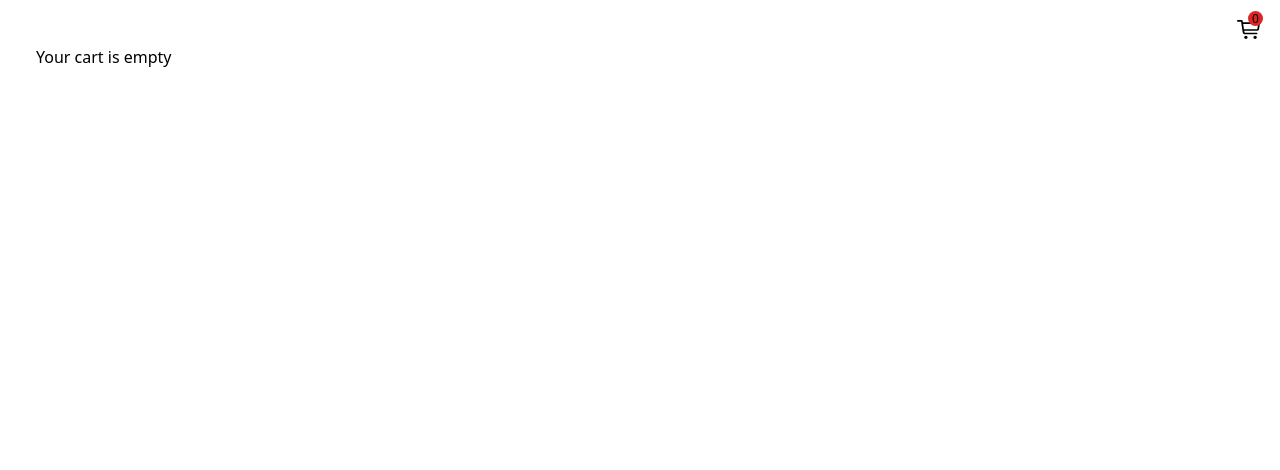
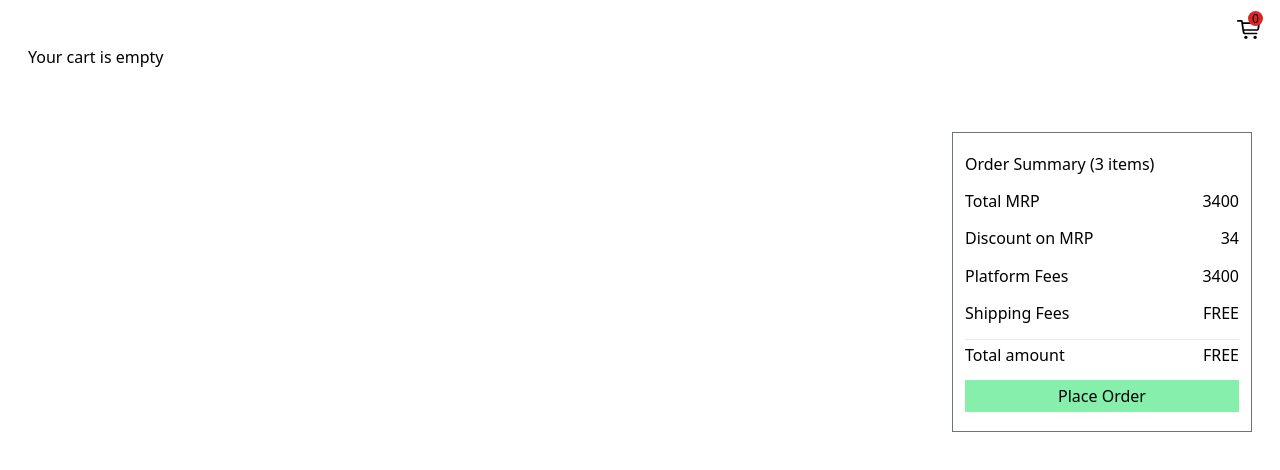
Before and after one commit to anjali24671/cartApp, a SvelteKit app: page /cart in a window 1280 px wide. Shown: the top 470 px of the page. Built offline with nearby package versions, Linux system fonts and the light colour scheme.

Commit message:
Make basic layout of Order Summary

```diff
--- a/src/components/CartProduct.svelte
+++ b/src/components/CartProduct.svelte
@@ -13,7 +13,7 @@
 
 </script>
 
-<section class="flex p-3  rounded-md overflow-hidden justify-center h-[170px]  hover:bg-gray-600">
+<section class="flex p-3 overflow-hidden justify-center h-[170px] hover:bg-gray-600 border border-gray-500 ">
     <div class="w-[180px]">
         <img class="object-cover rounded-[4px] h-full" alt={book.name} src={book.photoURL}/>
     </div>
@@ -24,8 +24,12 @@
             <div class="text-xs">{book.language}</div>
        </div>
        <div class="text-sm self-start font-semibold text-orange-600 flex py-1 justify-center gap-5">
-           <button on:click={handleRemove}>REMOVE</button>
            <Quantity/>
        </div>
     </div>
+    <div>
+        <button on:click={handleRemove}>
+            <svg xmlns="http://www.w3.org/2000/svg" width="16" height="16" viewBox="0 0 16 16" class="itemContainer-base-closeIcon"><path fill="#000" fill-rule="evenodd" d="M9.031 8l6.756-6.756a.731.731 0 0 0 0-1.031.732.732 0 0 0-1.031 0L8 6.969 1.244.213a.732.732 0 0 0-1.031 0 .731.731 0 0 0 0 1.03L6.969 8 .213 14.756a.731.731 0 0 0 0 1.031.732.732 0 0 0 1.031 0L8 9.031l6.756 6.756a.732.732 0 0 0 1.031 0 .731.731 0 0 0 0-1.03L9.031 8z" style="--darkreader-inline-fill: #e8e6e3;" data-darkreader-inline-fill=""></path></svg>
+        </button>
+    </div>
 </section>
--- /dev/null
+++ b/src/components/TotalAmount.svelte
@@ -0,0 +1,32 @@
+<script>
+
+</script>
+
+
+<section class="flex mt-[87px] flex-col p-3 justify-around border border-gray-500 w-[300px] h-[300px]">
+
+    <div>
+        <h3>Order Summary (3 items)</h3>
+    </div>
+    <div class="flex justify-between items-center">
+        <p>Total MRP</p><p> 3400</p>
+    </div>
+    <div class="flex justify-between items-center">
+        <p>Discount on MRP</p><p> 34</p>
+    </div>
+    <div class="flex justify-between items-center">
+        <p>Platform Fees</p><p> 3400</p>
+    </div>
+    <div class="flex justify-between items-center">
+        <p>Shipping Fees</p><p> FREE</p>
+    </div>
+    <hr>
+    <div class="flex mt-[-10px] justify-between items-center">
+        <p>Total amount</p><p> FREE</p>
+    </div>
+
+    <button class="w-full py-1 bg-green-300">Place Order</button>
+
+
+
+</section>
--- a/src/routes/cart/+page.svelte
+++ b/src/routes/cart/+page.svelte
@@ -2,6 +2,7 @@
     import cart from "../../store/cartStore";
     import books from "../../data/books";
     import CartProduct from "../../components/CartProduct.svelte";
+    import TotalAmount from "../../components/TotalAmount.svelte";
 
 
     function getBookFromCart(){
@@ -25,13 +26,14 @@
 
 </script>
 
-<main class="flex flex-col px-9 items-start gap-6">
+<main class="flex px-7 justify-between">
+    <div class="flex  flex-col  items-start gap-6">
         {#if cartBooks.length > 0}
             <h1 class="text-[25px] font-semibold">My Cart</h1>
             <h3 class="mt-[-20px]">{cartBooks.length} {cartBooks.length === 1? `Book`: `Books`} in your cart</h3>
         {/if}
         <div class="flex w-full items-start justify-start">
-        <section class="grid grid-cols-1 sm:grid-cols-2 lg:grid-cols-3 gap-5 md:gap-8">
+            <section class="grid grid-cols-1 gap-3">
 
                 {#if cartBooks.length > 0}
                     {#each cartBooks as book}
@@ -43,4 +45,7 @@
             </section>
         </div>
 
+    </div>
+    <TotalAmount/>
+
 </main>
```
Lines whose indentation alone changed are shown as unchanged.
